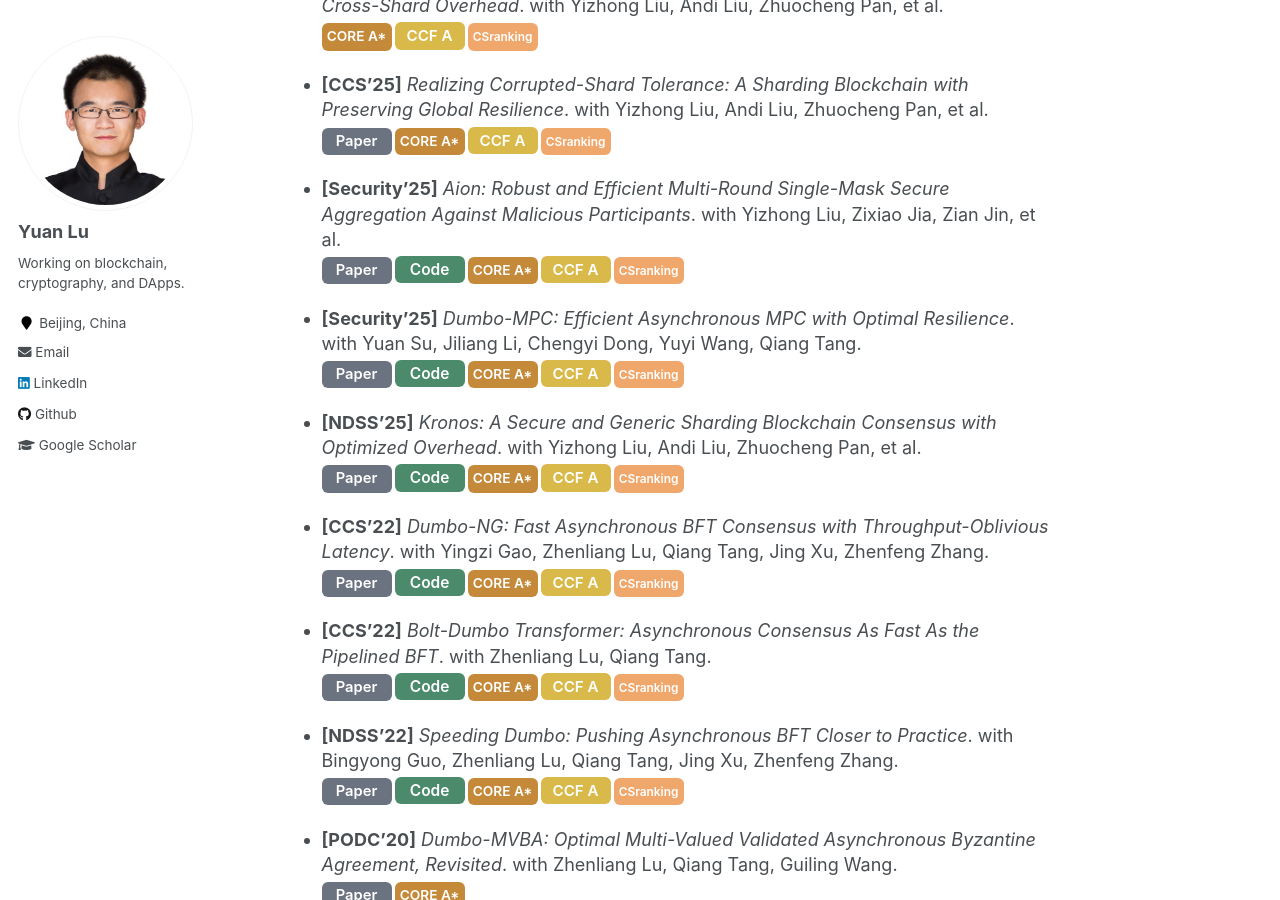
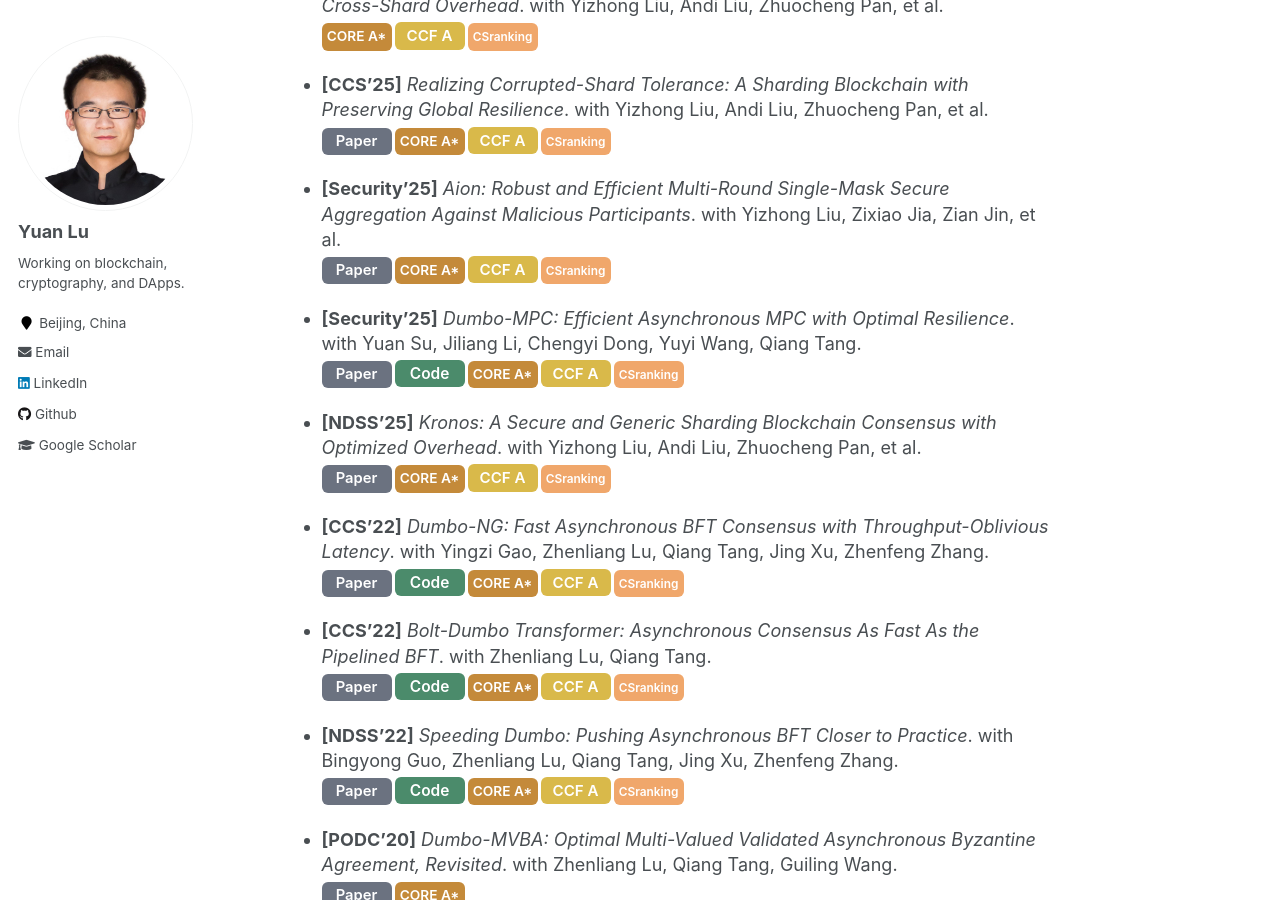
Before and after one commit to yylluu/yylluu.github.io, a Jekyll site: the page built from _pages/about.md, in a window 1280 px wide and 900 px high, scrolled down 1291 px. Built offline with Jekyll 4.4.1, drawn with Linux system fonts in a browser that asks for light colours.

Commit message:
Update about.md

```diff
--- a/_pages/about.md
+++ b/_pages/about.md
@@ -75,7 +75,7 @@ Many of my research results have been published in top-tier computer science ven
 <strong>[Security’25]</strong> <em>Aion: Robust and Efficient Multi-Round Single-Mask Secure Aggregation Against Malicious Participants</em>. with Yizhong Liu, Zixiao Jia, Zian Jin, et al.
 <div class="pub-badges">
   <a href="https://www.usenix.org/conference/usenixsecurity25/presentation/liu-yizhong" target="_blank"><span class="pub-badge badge-paper">Paper</span></a>
-  <a href="https://zenodo.org/records/15870338" target="_blank"><span class="pub-badge badge-code">Code</span></a>
+  <!-- <a href="https://zenodo.org/records/15870338" target="_blank"><span class="pub-badge badge-code">Code</span></a> -->
   <a href="https://portal.core.edu.au/conf-ranks/1841/" target="_blank"><span class="pub-badge badge-core">CORE A*</span></a>
   <a href="https://www.ccf.org.cn/en/Bulletin/2019-05-13/663884.shtml" target="_blank"><span class="pub-badge badge-ccf">CCF A</span></a>
   <a href="https://csrankings.org/" target="_blank"><span class="pub-badge badge-top">CSranking</span></a>
@@ -97,7 +97,7 @@ Many of my research results have been published in top-tier computer science ven
 <strong>[NDSS’25]</strong> <em>Kronos: A Secure and Generic Sharding Blockchain Consensus with Optimized Overhead</em>. with Yizhong Liu, Andi Liu, Zhuocheng Pan, et al.
 <div class="pub-badges">
   <a href="https://eprint.iacr.org/2024/206" target="_blank"><span class="pub-badge badge-paper">Paper</span></a>
-  <a href="https://zenodo.org/records/13594519" target="_blank"><span class="pub-badge badge-code">Code</span></a>
+  <!-- <a href="https://zenodo.org/records/13594519" target="_blank"><span class="pub-badge badge-code">Code</span></a> -->
   <a href="https://portal.core.edu.au/conf-ranks/1840/" target="_blank"><span class="pub-badge badge-core">CORE A*</span></a>
   <a href="https://www.ccf.org.cn/en/Bulletin/2019-05-13/663884.shtml" target="_blank"><span class="pub-badge badge-ccf">CCF A</span></a>
   <a href="https://csrankings.org/" target="_blank"><span class="pub-badge badge-top">CSranking</span></a>
```
